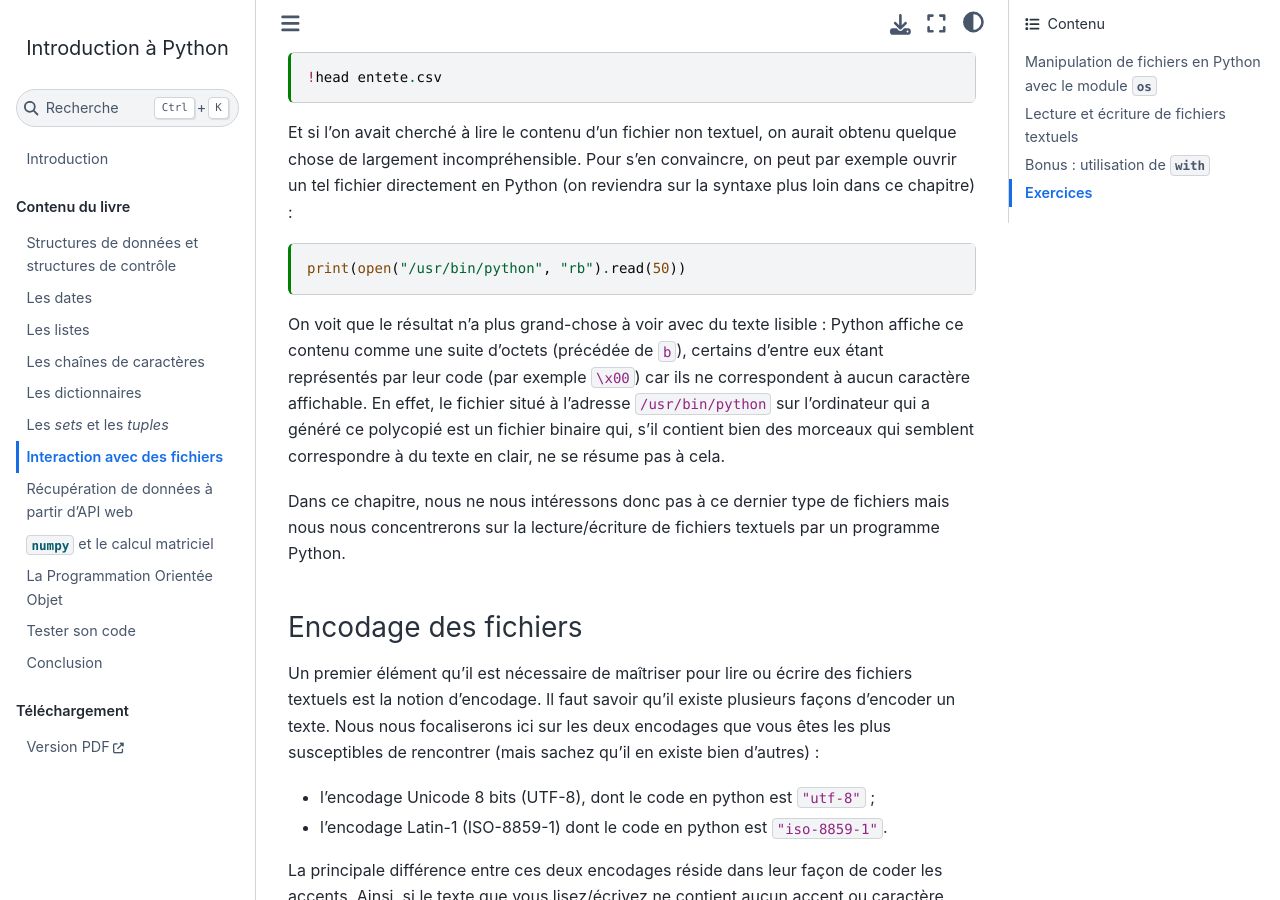
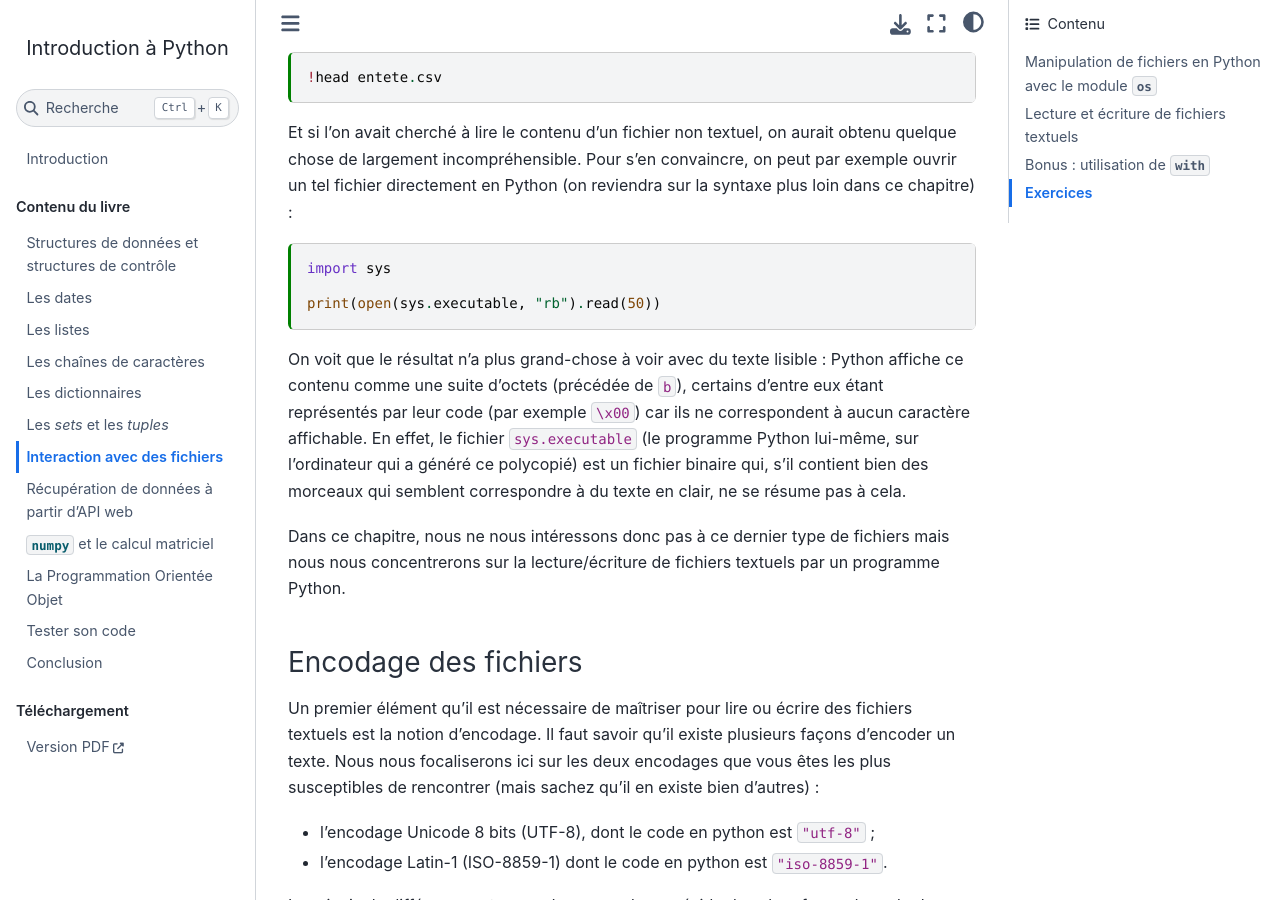
Before and after one commit to rtavenar/poly_python, a Jupyter Book: the page built from content/fichiers.md, in a window 1280 px wide and 900 px high, scrolled down 1655 px. Built offline with Jupyter Book 1.0.4 settings and Sphinx 7.4.7 and the Sphinx Book theme 1.1.4, drawn with Linux system fonts in a browser that asks for light colours.

Commit message:
Corrections d'erreurs dans les chapitres chaînes, fichiers et POO
- chaînes : la solution de l'exercice 4.3 utilise l'argument `liste` (et non `listent`)
- POO : upper() passe en majuscules ; .real est la partie réelle ;
  exemple d'héritage cohérent (polygones) ; description de l'attribut `cotes` ;
  retrait d'un tag raises-exception inutile ; Cercle(rayon=2.) pour illustrer
  l'erreur de méthode abstraite ; coquille « attributs »
- fichiers : lecture de sys.executable au lieu de /usr/bin/python

Co-Authored-By: Claude Opus 5.5 <noreply@anthropic.com>
Claude-Session: https://claude.ai/code/session_01SMAtZNdf2NubKv5PwrdN7E

````diff
--- a/content/fichiers.md
+++ b/content/fichiers.md
@@ -71,11 +71,13 @@ Et si l'on avait cherché à lire le contenu d'un fichier non textuel, on aurait
 Pour s'en convaincre, on peut par exemple ouvrir un tel fichier directement en Python (on reviendra sur la syntaxe plus loin dans ce chapitre) :
 
 ```{code-cell}
-print(open("/usr/bin/python", "rb").read(50))
+import sys
+
+print(open(sys.executable, "rb").read(50))
 ```
 
 On voit que le résultat n'a plus grand-chose à voir avec du texte lisible : Python affiche ce contenu comme une suite d'octets (précédée de `b`), certains d'entre eux étant représentés par leur code (par exemple `\x00`) car ils ne correspondent à aucun caractère affichable.
-En effet, le fichier situé à l'adresse `/usr/bin/python` sur l'ordinateur qui a généré ce polycopié est un fichier binaire qui, s'il contient bien des morceaux qui semblent correspondre à du texte en clair, ne se résume pas à cela.
+En effet, le fichier `sys.executable` (le programme Python lui-même, sur l'ordinateur qui a généré ce polycopié) est un fichier binaire qui, s'il contient bien des morceaux qui semblent correspondre à du texte en clair, ne se résume pas à cela.
 
 Dans ce chapitre, nous ne nous intéressons donc pas à ce dernier type de fichiers mais nous nous concentrerons sur la lecture/écriture de fichiers textuels par un programme Python.
 
````
Also changed, not shown: content/chaines.md (+1 -1 lines), content/poo.md (+6 -10 lines).
